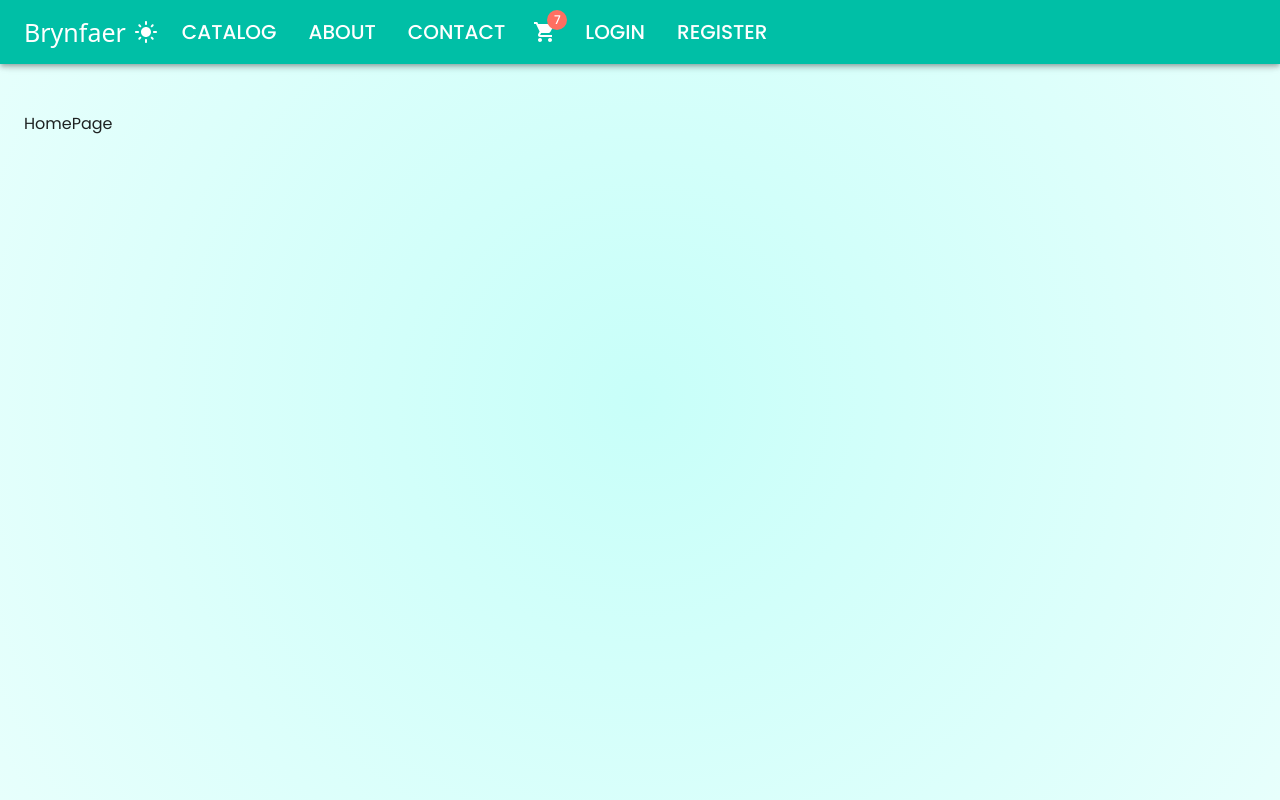
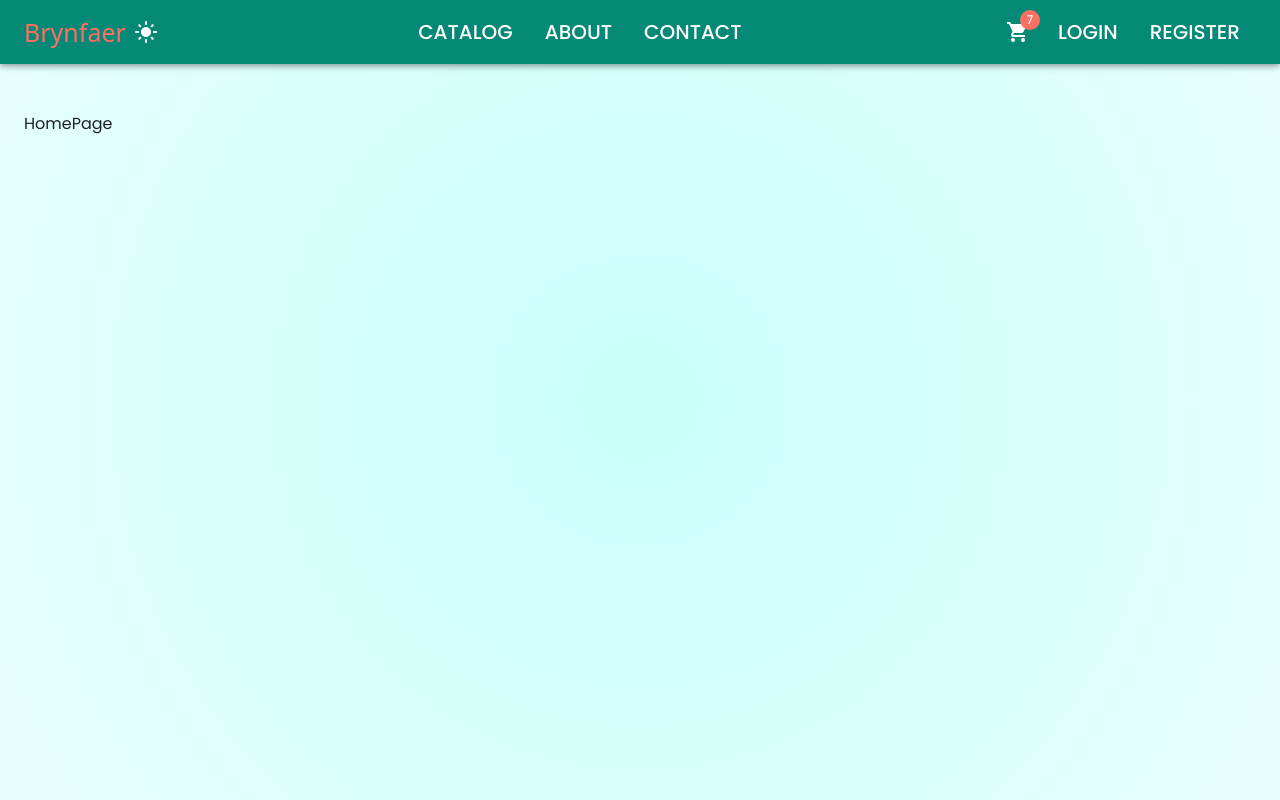
Before and after one commit to Nimira43/Brynfaer, a React (Vite) app in the folder client/: page / in a window 1280 px wide. Built offline with nearby package versions, Linux system fonts and the light colour scheme; a web font is replaced by a local one.

Commit message:
Navbar styling.

```diff
--- a/client/src/app/layout/App.tsx
+++ b/client/src/app/layout/App.tsx
@@ -10,8 +10,8 @@ function App() {
   const theme = createTheme({
     palette: {
       primary: {
-        main: '#00bfa6',
-        dark: '#008c78',
+        main: '#038975',
+        dark: '#005f51',
         light: '#5fffe8',
         contrastText: '#fff'
       },
--- a/client/src/app/layout/NavBar.tsx
+++ b/client/src/app/layout/NavBar.tsx
@@ -1,5 +1,5 @@
 import { DarkMode, LightMode, ShoppingCart } from '@mui/icons-material'
-import { AppBar, Badge, IconButton, List, ListItem, Toolbar, Typography } from '@mui/material'
+import { AppBar, Badge, Box, IconButton, List, ListItem, Toolbar, Typography } from '@mui/material'
 import { NavLink } from 'react-router-dom'
 
 const midLinks = [
@@ -13,6 +13,18 @@ const rightLinks = [
   {title: 'register', path: '/register'},
 ]
 
+const navStyles = {
+  color: 'inherit',
+  typography: 'h6',
+  textDecoration: 'none',
+  '&:hover': {
+    color: 'secondary.main'
+  },
+  '&.active': {
+    color: 'secondary.main'
+  }
+}
+
 type Props = {
   toggleDarkMode: () => void
   darkMode : boolean
@@ -24,12 +36,24 @@ export default function NavBar({
 }: Props) {
   return (
     <AppBar position='fixed'>
-      <Toolbar>
+      <Toolbar
+        sx={{
+          display: 'flex',
+          justifyContent: 'space-between',
+          alignItems: 'center'
+        }}
+      >
+        <Box
+          sx={{
+            display: 'flex',
+            alignItems: 'center'
+          }}
+        >
           <Typography
             variant='h6'
             component={NavLink}
             to='/'
-          sx={{color: 'inherit'}}
+            sx={navStyles}
             >
             <span className='logo-font'>
               Brynfaer
@@ -41,18 +65,25 @@ export default function NavBar({
               : <LightMode sx={{color: 'white'}}/>
             }
           </IconButton>
+        </Box>
         <List sx={{display: 'flex'}}>
           {midLinks.map(({ title, path }) => (
             <ListItem
               component={NavLink}
               to={path}
               key={path}
-              sx={{ color: 'inherit', typography: 'h6'}}
+              sx={navStyles}
             >
               {title.toUpperCase()}
             </ListItem>
           ))}
         </List>
+        <Box
+          sx={{
+            display: 'flex',
+            alignItems: 'center'
+          }}
+        >
           <IconButton size='large' color='inherit'>
             <Badge badgeContent='7' color='secondary'>
               <ShoppingCart />
@@ -64,12 +95,13 @@ export default function NavBar({
               component={NavLink}
               to={path}
               key={path}
-              sx={{ color: 'inherit', typography: 'h6'}}
+              sx={navStyles}
               >
                 {title.toUpperCase()}
               </ListItem>
             ))}
           </List>
+        </Box>
       </Toolbar>
     </AppBar>
   )
--- a/client/src/app/layout/styles.css
+++ b/client/src/app/layout/styles.css
@@ -11,6 +11,7 @@
 * {
   text-decoration: none;
 }
+
 body {
   font-family: var(--font-main);
   font-weight: 300;
```
Lines whose indentation alone changed are shown as unchanged.
